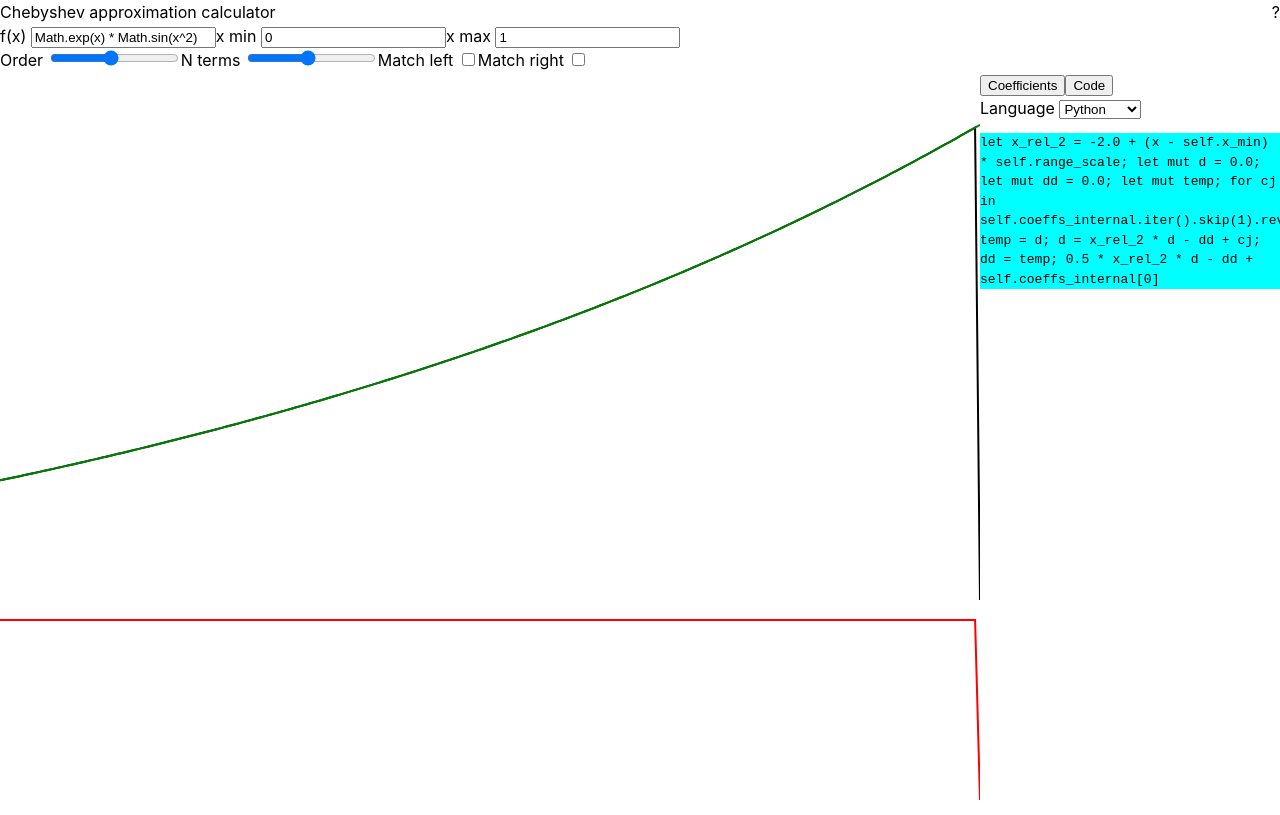
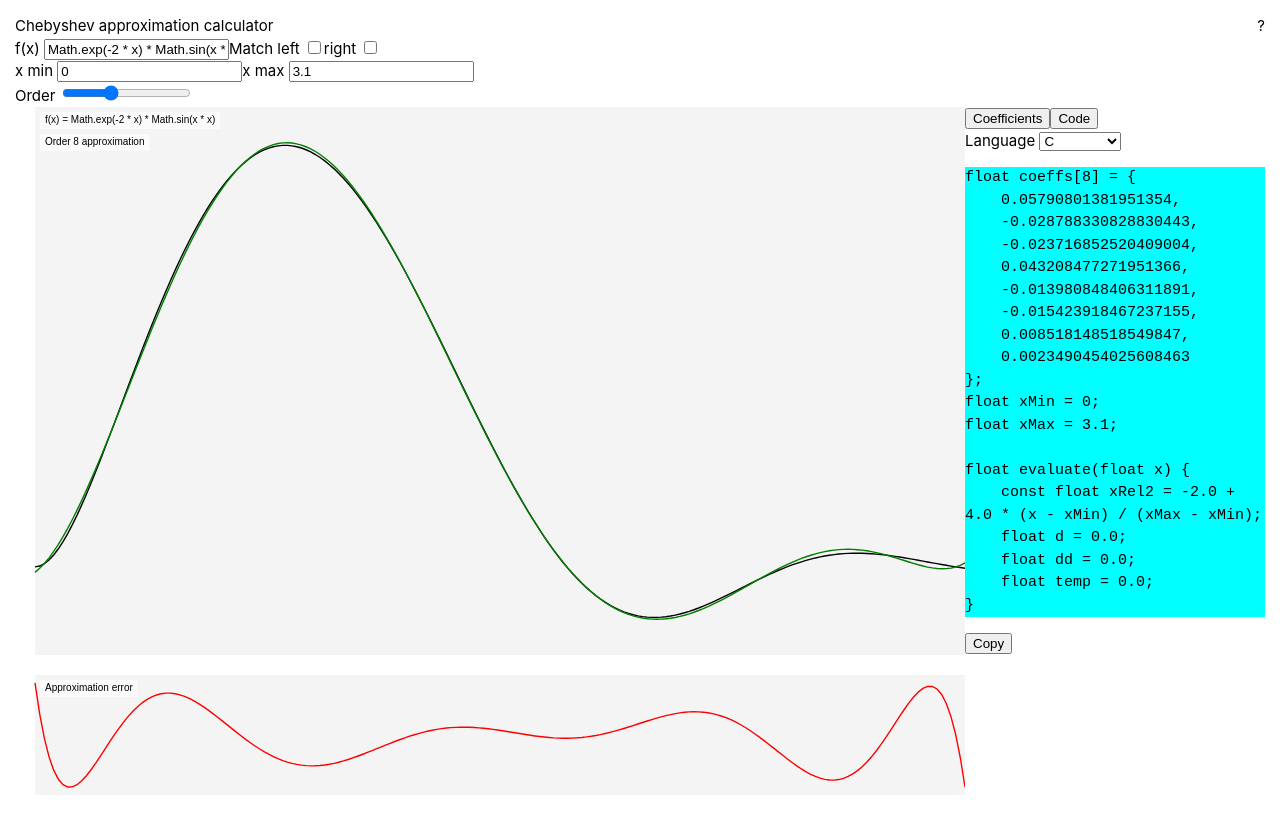
Before and after one commit to stuffmatic/chebyshev-calculator, a React (Vite) app: page / in a window 1280 px wide. Both pictures are taken after a click on the button "Code". Built offline with nearby package versions, Linux system fonts and the light colour scheme.

Commit message:
code generation WIP, boundary matching POC, nicer coeff display

```diff
--- a/src/App.tsx
+++ b/src/App.tsx
@@ -1,69 +1,66 @@
 // import reactLogo from './assets/react.svg'
 // import viteLogo from '/vite.svg'
 
-import { useCallback, useEffect, useRef, useState } from "react"
+import { useEffect, useRef, useState } from "react"
 import { useCanvas } from "./use-canvas"
 import { IPlotParams, drawPlot } from "./plot"
 import { ChebyshevApproximation } from "./chebyshev-approx"
+import { TargetLanguage, generateCode, targetLanguages } from "./generate-code"
 
-enum TargetLanguage {
-  python = "Python",
-  c = "C",
-  rust = "Rust",
-  java = "Java"
-}
 
-const CoefficientList = (props: { coeffs: number[] }) => {
-  return <div>
+const CoefficientList = (props: { coefficients: number[] }) => {
+  const maxAbsCoeff = Math.max(...props.coefficients.map((c) => Math.abs(c)))
+  const relativeBarLengths = props.coefficients.map((c) => Math.abs(c) / maxAbsCoeff)
+  return <div style={{width: "100%"}}>
     Coefficients
-    <ul>
-      { props.coeffs.map((c, ci) => {
-        return <li key={ci}>c{ci} = {c}</li>
+      { props.coefficients.map((c, ci) => {
+        return <div style={{ width: "100%"}} key={ci}>
+          <div style={{ display: "flex"}}>
+            <div style={{width: "30px"}} >c<sub>{ci}</sub></div>
+            <div style={{width: Math.round(100 * relativeBarLengths[ci]) + "%", marginTop: "2px", marginBottom: "2px", backgroundColor: "rgba(0, 150, 0, 0.2)"}}>{c}</div>
+          </div>
+        </div>
       }) }
-    </ul>
+
   </div>
 }
 
-const CodeSnippets = (props: {}) => {
+const CodeSnippets = (props: {
+  coefficients: number[],
+  xMin: number,
+  xMax: number
+}) => {
+  const [targetLanguage, setTargetLanguage] = useState<TargetLanguage>(TargetLanguage.c)
+  const codeSnippet = generateCode(targetLanguage, props.coefficients, props.xMin, props.xMax)
   return <div>
-      Language  <select>
-        <option value="0">Python</option>
-        <option value="1">C</option>
-        <option value="2">Rust</option>
-        <option value="3">Java</option>
-        <option value="4">Javascript</option>
+      Language  <select value={targetLanguage} onChange={e => setTargetLanguage(e.target.value as TargetLanguage)} >
+        { targetLanguages.map((lang, idx) => <option key={idx} value={lang}>{lang}</option> ) }
       </select>
-     <pre className="code">
-              let x_rel_2 = -2.0 + (x - self.x_min) * self.range_scale;
-
-              let mut d = 0.0;
-
-              let mut dd = 0.0;
-
-              let mut temp;
-
-              for cj in self.coeffs_internal.iter().skip(1).rev()
-              temp = d;
-              d = x_rel_2 * d - dd + cj;
-              dd = temp;
-
-
-              0.5 * x_rel_2 * d - dd + self.coeffs_internal[0]
-            </pre>
+     <pre className="code">{ codeSnippet }</pre>
+     <button onClick={() => {
+        ((window.navigator as any).clipboard as any).writeText(codeSnippet)
+     }} >Copy</button>
   </div>
 }
 
-
-const initialTargetFunction = "Math.exp(x) * Math.sin(x^2)"
+const initialTargetFunction = "Math.exp(-2 * x) * Math.sin(x * x)"
+const initialXMin = 0
+const initialXMax = 3.1
 const maxOrder = 20
+const initialOrder = 8
+const initialNumTerms = 8
 
 const App = () => {
   const [showCode, setShowCode] = useState(false)
   const [targetFunctionString, setTargetFunctionString] = useState(initialTargetFunction)
-  const [xMin, setXMin] = useState(0)
-  const [xMax, setXMax] = useState(1)
-  const [order, setOrder] = useState(10)
-  const [numTerms, setNumTerms] = useState(10)
+  const [xMin, setXMin] = useState(initialXMin)
+  const [xMax, setXMax] = useState(initialXMax)
+  const [order, setOrder] = useState(initialOrder)
+  const [numTerms, setNumTerms] = useState(initialNumTerms)
+  const [matchLeft, setMatchLeft] = useState(false)
+  const [matchRight, setMatchRight] = useState(false)
+
+  const [coefficients, setCoefficients] = useState<number[]>([])
   const approxPlotParams = useRef<IPlotParams | null>(null)
   const errorPlotParams = useRef<IPlotParams | null>(null)
 
@@ -110,7 +107,9 @@ const App = () => {
           (x: number) => { // x needs to be in scope for eval
             return eval(targetFunctionString) as number
           },
-          xMin, xMax, order, numTerms)
+          xMin, xMax, order, order, matchLeft, matchRight)
+        console.log(matchLeft, matchRight)
+        setCoefficients(approx.coeffs)
         const functionPoints = xValues.map((x, xi) => {
           return { x, y: fValues[xi]}
         })
@@ -123,12 +122,12 @@ const App = () => {
           graphs: [
             {
               color: "black",
-              legend: targetFunctionString,
+              legend: "f(x) = " + targetFunctionString,
               points: functionPoints
             },
             {
               color: "green",
-              legend: "N order approximation",
+              legend: "Order " + order + " approximation",
               points: approximationPoints
             }
           ]
@@ -155,9 +154,7 @@ const App = () => {
     }
     redrawApproxCanvas()
     redrawErrorCanvas()
-  }, [targetFunctionString, xMin, xMax, order, numTerms])
-
-
+  }, [targetFunctionString, xMin, xMax, order, numTerms, matchLeft, matchRight])
 
   return (
     <>
@@ -169,10 +166,17 @@ const App = () => {
           <div>?</div>
         </div>
         <div id="gui-controls-bar">
+          <div style={{ display: "flex", flexDirection: "column" }}>
             <div style={{ display: "flex", flexDirection: "row" }}>
               <div>
                 f(x) <input value={targetFunctionString} onChange={e => setTargetFunctionString(e.target.value)}></input>
               </div>
+              <div>
+                Match left <input checked={matchLeft} onChange={_ => setMatchLeft((prev) => !prev)} type="checkbox"></input>
+                right <input checked={matchRight} onChange={_ => setMatchRight((prev) => !prev)} type="checkbox"></input>
+              </div>
+            </div>
+            <div style={{ display: "flex", flexDirection: "row" }}>
               <div>
                 x min <input value={xMin} onChange={e => setXMin(parseFloat(e.target.value))} type="number"></input>
               </div>
@@ -180,17 +184,12 @@ const App = () => {
                 x max <input value={xMax} onChange={e => setXMax(parseFloat(e.target.value))} type="number"></input>
               </div>
             </div>
+          </div>
           <div style={{ display: "flex", flexDirection: "row" }}>
             <div>
               Order <input value={order} onChange={e => setOrder(parseFloat(e.target.value))}  min="1" max={maxOrder} type="range"></input>
             </div>
-            <div>
-              N terms  <input value={numTerms} onChange={e => setNumTerms(parseFloat(e.target.value))} min="1" max={maxOrder} type="range"></input>
-            </div>
-            <div>
-              Match left <input type="checkbox"></input>
-              Match right <input type="checkbox"></input>
-            </div>
+
           </div>
         </div>
       </div>
@@ -208,7 +207,7 @@ const App = () => {
             <button onClick={() => setShowCode(false)}>Coefficients</button>
             <button onClick={() => setShowCode(true)}>Code</button>
           </div>
-          { showCode ? <CodeSnippets/> : <CoefficientList coeffs={[1,2,3,4,5]} /> }
+          { showCode ? <CodeSnippets coefficients={coefficients} xMin={xMin} xMax={xMax} /> : <CoefficientList coefficients={coefficients} /> }
         </div>
       </div>
     </>
--- a/src/chebyshev-approx.ts
+++ b/src/chebyshev-approx.ts
@@ -3,7 +3,15 @@ export class ChebyshevApproximation {
     readonly xMin: number
     readonly xMax: number
 
-    constructor(f: (x: number) => number, xMin: number, xMax: number, order: number, coeffCount: number) {
+    constructor(
+        f: (x: number) => number,
+        xMin: number,
+        xMax: number,
+        order: number,
+        coeffCount: number,
+        matchLeft: boolean,
+        matchRight: boolean
+    ) {
         this.xMin = xMin
         this.xMax = xMax
 
@@ -20,6 +28,23 @@ export class ChebyshevApproximation {
                 this.coeffs[j] += 2.0 * fVal * weight / order
             }
         }
+
+         // Add a linear term a + bx that offsets the left and right
+        // ends to the desired values
+        let xMinOffs = 0
+        let xMaxOffs = 0
+        if (matchLeft) {
+            xMinOffs = f(xMin) - this.evaluate(xMin)
+        }
+        if (matchRight) {
+            xMaxOffs = f(xMax) - this.evaluate(xMax)
+        }
+
+        let a = 0.5 * (xMaxOffs + xMinOffs);
+        let b = 0.5 * (xMaxOffs - xMinOffs);
+        this.coeffs[0] += 2 * a; // multiplied by 2.0 * 0.5 = 1 due to c0 pre-bake multiply above
+        this.coeffs[1] += b;
+
 
         this.coeffs = this.coeffs.filter((_, i) => i < coeffCount)
     }
--- /dev/null
+++ b/src/generate-code.ts
@@ -0,0 +1,71 @@
+export enum TargetLanguage {
+    python = "Python",
+    c = "C",
+    rust = "Rust",
+    java = "Java",
+    javascript = "Javascript"
+}
+
+export const targetLanguages: TargetLanguage[] = [
+    TargetLanguage.c,
+    TargetLanguage.java,
+    TargetLanguage.javascript,
+    TargetLanguage.rust,
+    TargetLanguage.python
+]
+
+const generateCCode = (coefficients: number[], xMin: number, xMax: number): string => {
+    const lines: string[] = [
+        "float coeffs[" + coefficients.length + "] = {",
+        coefficients.map((c) => "    " + c).join(",\n"),
+        "};",
+        "float xMin = " + xMin + ";",
+        "float xMax = " + xMax + ";",
+        "",
+        "float evaluate(float x) {",
+        "    const float xRel2 = -2.0 + 4.0 * (x - xMin) / (xMax - xMin);",
+        "    float d = 0.0;",
+        "    float dd = 0.0;",
+        "    float temp = 0.0;",
+        "}"
+    ]
+
+    return lines.join("\n")
+
+}
+
+const generateJavaCode = (coefficients: number[], xMin: number, xMax: number): string => {
+    return "TODO"
+}
+
+const generateJavascriptCode = (coefficients: number[], xMin: number, xMax: number): string => {
+    return "TODO"
+}
+
+const generatePythonCode = (coefficients: number[], xMin: number, xMax: number): string => {
+    return "TODO"
+}
+
+const generateRustCode = (coefficients: number[], xMin: number, xMax: number): string => {
+    return "TODO"
+}
+
+export const generateCode = (language: TargetLanguage, coefficients: number[], xMin: number, xMax: number): string =>  {
+    switch (language) {
+        case TargetLanguage.c: {
+            return generateCCode(coefficients, xMin, xMax)
+        }
+        case TargetLanguage.java: {
+            return generateJavaCode(coefficients, xMin, xMax)
+        }
+        case TargetLanguage.javascript: {
+            return generateJavascriptCode(coefficients, xMin, xMax)
+        }
+        case TargetLanguage.python: {
+            return generatePythonCode(coefficients, xMin, xMax)
+        }
+        case TargetLanguage.rust: {
+            return generateRustCode(coefficients, xMin, xMax)
+        }
+    }
+}
--- a/src/index.scss
+++ b/src/index.scss
@@ -2,9 +2,10 @@ $breakpoint-sm: 576px;
 $result-panel-width: 300px;
 
 :root {
-  font-family: Inter, system-ui, Avenir, Helvetica, Arial, sans-serif;
+  font-family: Inter;
   line-height: 1.5;
-  font-weight: 400;
+  // font-weight: 400;
+  font-size: 15px;
 
   color-scheme: light dark;
   color: black;
@@ -60,7 +61,7 @@ body,
   display: flex;
   align-items: stretch;
   flex: 1;
-  min-height: 200px;
+  min-height: 100px;
 }
 
 #error-graph {
@@ -68,7 +69,7 @@ body,
   width: 100%;
   display: flex;
   align-items: stretch;
-  min-height: 200px;
+  min-height: 140px;
 }
 
 canvas {
@@ -91,7 +92,7 @@ canvas {
 }
 
 body {
-  margin: 0;
+  margin: 15px;
   display: flex;
 }
 
--- a/src/plot.ts
+++ b/src/plot.ts
@@ -35,8 +35,18 @@ const getBounds = (graphs: IPlotGraph[]) => {
         })
     })
 
-    return bounds
+    const yPad = 0.15
+    return {
+        ...bounds,
+        yMin: bounds.yMin - 0.5 * yPad * (bounds.yMax - bounds.yMin),
+        yMax: bounds.yMax + 0.5 * yPad * (bounds.yMax - bounds.yMin)
+    }
 }
+
+const axisGutterWidth = 20
+const legendPadding = 5
+const legendHeight = 17
+const graphLineWidth = 1.4
 
 export const drawPlot = (
     context: CanvasRenderingContext2D,
@@ -46,16 +56,38 @@ export const drawPlot = (
 ) => {
     context.clearRect(0, 0, width, height)
     const bounds = getBounds(params.graphs)
+
+    const graphBox = {
+        left: axisGutterWidth,
+        width: width - axisGutterWidth,
+        top: 0,
+        height: height - axisGutterWidth
+    }
+    context.fillStyle = "#f4f4f4"
+    context.fillRect(graphBox.left, graphBox.top, graphBox.width, graphBox.height)
+
     const toScreen = (x: number, y: number) => {
-        const yScale = 0.9
         return {
-            x: (x - bounds.xMin) / (bounds.xMax - bounds.xMin) * width,
-            y: height - yScale * (y - bounds.yMin) / (bounds.yMax - bounds.yMin) * height,
+            x: graphBox.left + (x - bounds.xMin) / (bounds.xMax - bounds.xMin) * graphBox.width,
+            y: graphBox.top + graphBox.height - (y - bounds.yMin) / (bounds.yMax - bounds.yMin) * graphBox.height,
         }
     }
+
+    const drawLegend = (left: number, top: number, text: string, color?: string) => {
+        const textMetrics = context.measureText(text)
+        context.fillStyle = "rgba(255, 255, 255, 0.7)"
+        const xMargin = 5
+        context.fillRect(left, top, textMetrics.width + 2 * xMargin, legendHeight)
+        context.fillStyle = "black"
+        context.textAlign = "left"
+        context.textBaseline = "middle"
+        context.fillText(text, left + xMargin, top + 0.5 * legendHeight)
+    }
+
+
     params.graphs.forEach((graph) => {
         context.strokeStyle = graph.color
-        context.lineWidth = 2
+        context.lineWidth = graphLineWidth
         context.beginPath()
         graph.points.forEach((point, pointIdx) => {
             const screenPos = toScreen(point.x, point.y)
@@ -67,4 +99,14 @@ export const drawPlot = (
         })
         context.stroke()
     })
+
+    params.graphs.forEach((graph, graphIdx) => {
+        drawLegend(
+            graphBox.left + legendPadding,
+            graphBox.top + legendPadding + graphIdx * (legendHeight + legendPadding),
+            graph.legend,
+            graph.color
+        )
+    })
+
 }
```
Lines whose indentation alone changed are shown as unchanged.
